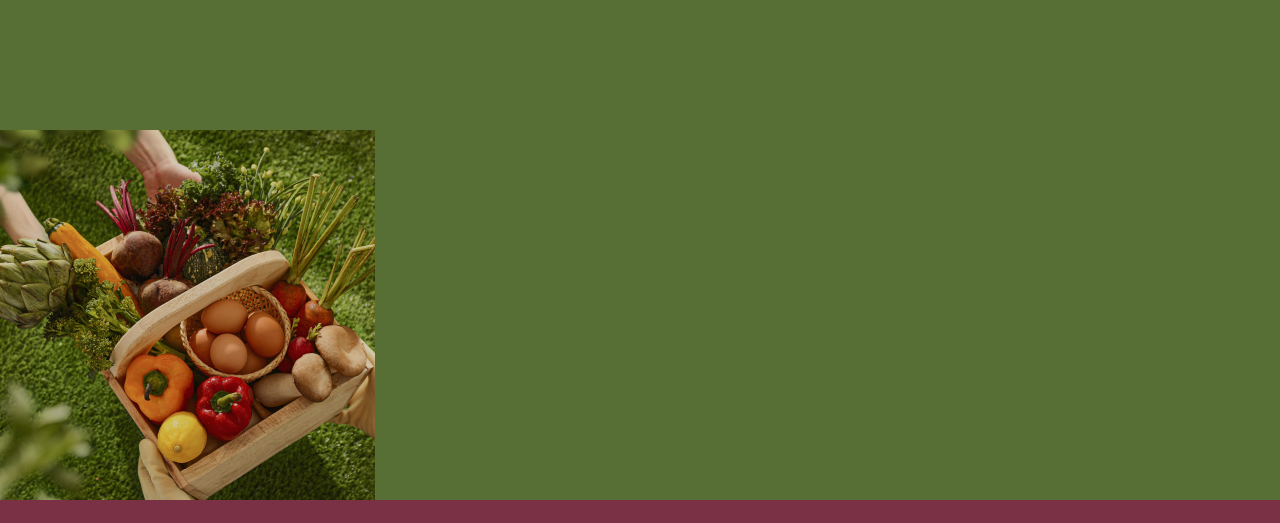
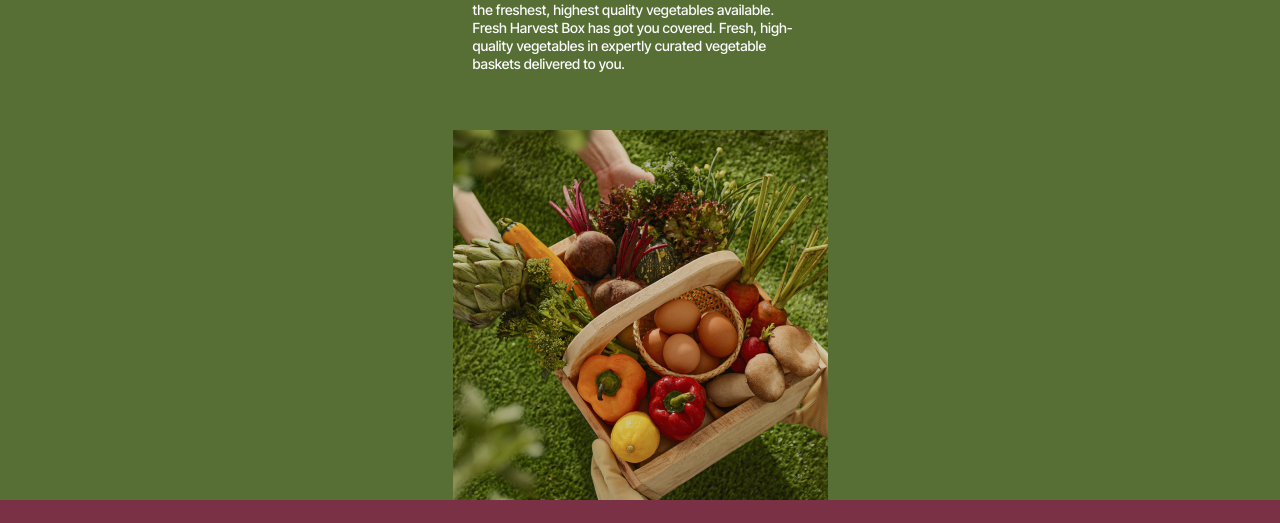
Before and after one commit to Yev1699/goit-myown-teamproject, a plain HTML site: page index.html in a window 1280 px wide. Shown: the part 277-800 px from the top of the page. Drawn offline with nearby package versions, Linux system fonts and the light colour scheme.

Commit message:
Update styles.css

```diff
--- a/css/styles.css
+++ b/css/styles.css
@@ -14,6 +14,7 @@ body {
   margin: 0;
   padding-top: 48px;
   padding-bottom: 20px;
+  max-width: 335px;
 }
 .hero-text {
   font-weight: 500;
@@ -25,14 +26,25 @@ body {
   max-width: 335px;
 }
 .hero {
+  display: flex;
+  flex-direction: column;
+  align-items: center;
   background: #576f35;
   height: 777px;
   background-image: url(/images/hero/hero-mob.jpg);
   background-repeat: no-repeat;
-  background-position: 0px 100%;
+  background-position: bottom;
+  background-size: 375px 370px;
 }
 
 @media (min-width: 320px) {
+  @media screen and (-webkit-min-device-pixel-ratio: 2) and (min-resolution: 192dpi),
+    screen and (min-resolution: 2dppx) {
+    .hero {
+      background-image: url(/images/hero/hero-mob-2x.jpg);
+    }
+  }
+
   .hero {
     padding: 0 20px;
   }
```
